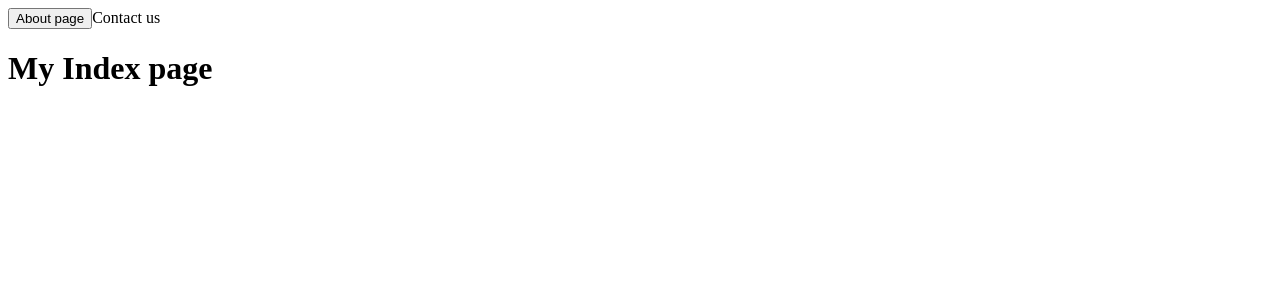
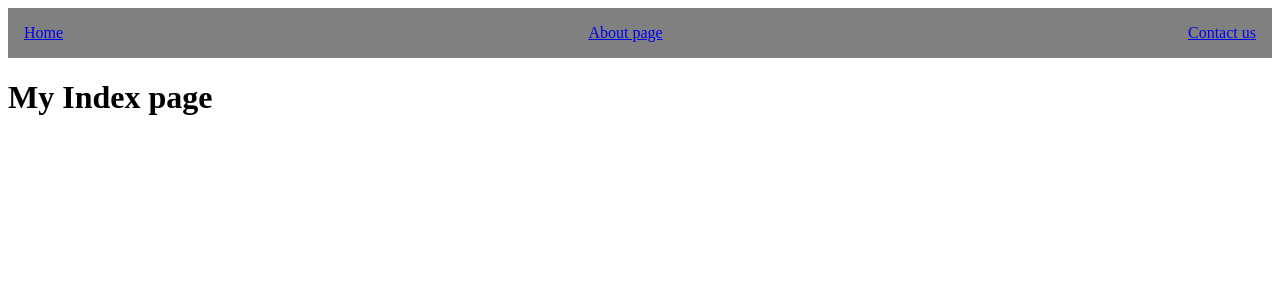
Before and after one commit to PhilipHassialis/37_next_js, a Next.js app: page / in a window 1280 px wide. Shown: the top 300 px of the page. Built offline with nearby package versions, Linux system fonts and the light colour scheme.

Commit message:
Components vs Pages

```diff
--- /dev/null
+++ b/components/Navbar.js
@@ -0,0 +1,25 @@
+import React from "react";
+import Link from "next/link";
+
+export default function Navbar() {
+    const styles = {
+        display: "flex",
+        background: "grey",
+        justifyContent: "space-between",
+        padding: "1rem"
+    };
+
+    return (
+        <div style={styles}>
+            <Link href="/">
+                <a>Home</a>
+            </Link>
+            <Link href="/about">
+                <a>About page</a>
+            </Link>
+            <Link href="/contact">
+                <a>Contact us</a>
+            </Link>
+        </div>
+    );
+}
--- a/pages/about.js
+++ b/pages/about.js
@@ -1,9 +1,10 @@
 import React from "react";
+import Navbar from "../components/Navbar";
 
 export default function about() {
-    console.log("*********** RUNNING ABOUT");
     return (
         <div>
+            <Navbar />
             <h1>This is the about page</h1>
         </div>
     );
--- a/pages/contact.js
+++ b/pages/contact.js
@@ -1,9 +1,10 @@
 import React from "react";
+import Navbar from "../components/Navbar";
 
 export default function contact() {
-    console.log("*********** RUNNING CONTACT");
     return (
         <div>
+            <Navbar />
             <h2>Contact page</h2>
             <p>philip.alexander.hassialis@gmail.com</p>
         </div>
--- a/pages/index.js
+++ b/pages/index.js
@@ -1,16 +1,11 @@
 import React from "react";
-import Link from "next/link";
+import Navbar from "../components/Navbar";
 
 export default function index() {
     console.log("*********** RUNNING INDEX");
     return (
         <div>
-            <Link href="/about">
-                <button>About page</button>
-            </Link>
-            <Link href="/contact">
-                <span>Contact us</span>
-            </Link>
+            <Navbar />
             <h1>My Index page</h1>
         </div>
     );
```
